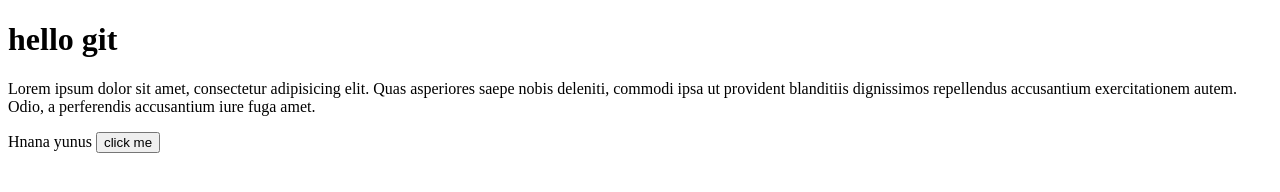
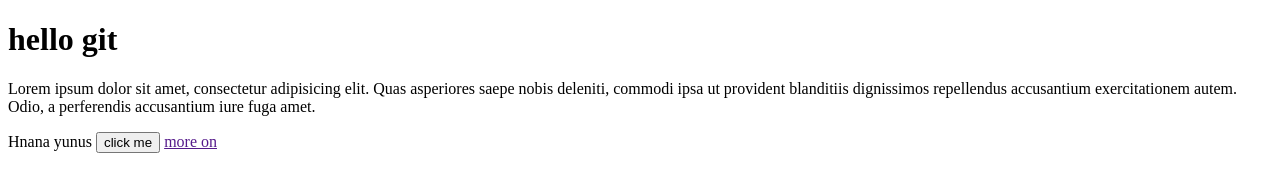
Before and after one commit to hanu-n/git-, a plain HTML site: page index.html in a window 1280 px wide. Drawn offline with Linux system fonts and the light colour scheme.

Commit message:
index modified by a

```diff
--- a/index.html
+++ b/index.html
@@ -11,5 +11,6 @@
     <p>Lorem ipsum dolor sit amet, consectetur adipisicing elit. Quas asperiores saepe nobis deleniti, commodi ipsa ut provident blanditiis dignissimos repellendus accusantium exercitationem autem. Odio, a perferendis accusantium iure fuga amet.</p>
     <span>Hnana yunus</span>
     <button>click me</button>
+    <a href="">more on</a>
 </body>
 </html>
```
